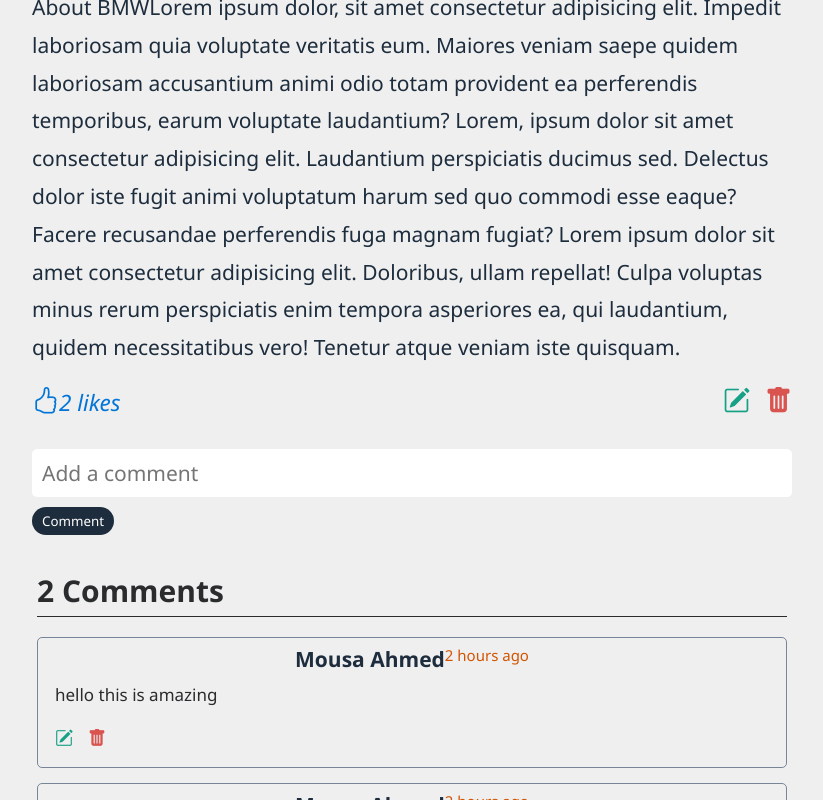
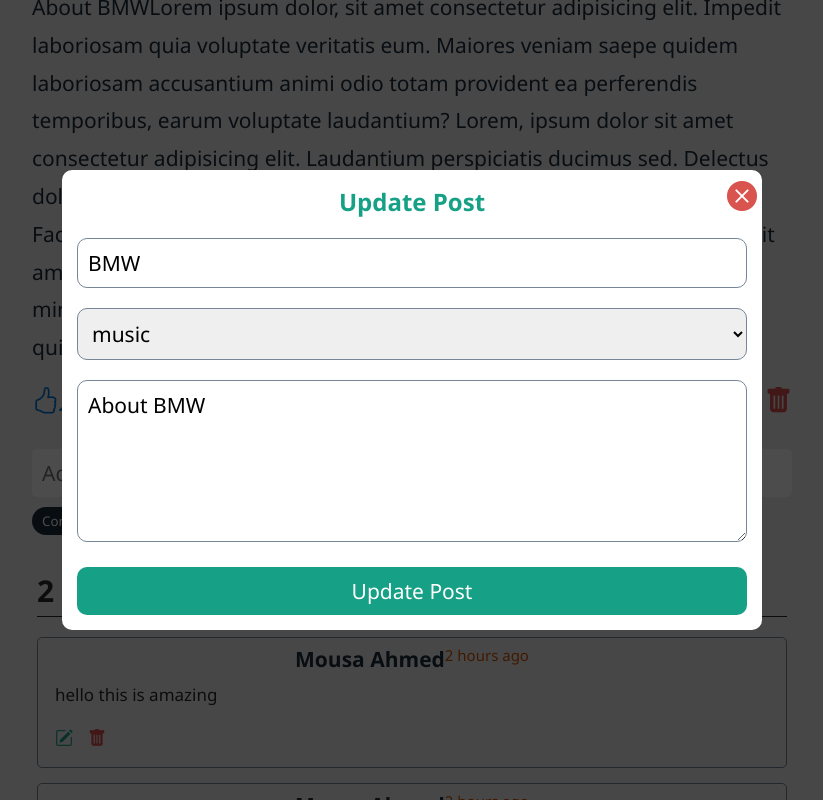
Before and after one commit to Mousa-Ahmed0/full-stack-Blog, a React (Create React App) app in the folder frontend/: page /posts/details/1 in a window 1280 px wide. Both pictures are taken after a click on the icon 964 px from the left and 1106 px from the top of the page. Shown: the part 706-1506 px from the top of the page, without its empty margins (228-1051 px from the left). Built offline with nearby package versions, Linux system fonts and the light colour scheme.

Commit message:
Update Modal

```diff
--- a/frontend/src/components/addComment/CommitList.jsx
+++ b/frontend/src/components/addComment/CommitList.jsx
@@ -1,9 +1,12 @@
+import { useState } from 'react';
 import './CommitList.css'
 import swal from "sweetalert";
+import UpdateComment from './UpdateComment';
+const CommitList = () => {
+  const [updateComment, setUpdateComment] = useState(false);
 
-const CommitList = () => {
   //delete Comment handler
-       const deleteHandler=()=>{
+  const deleteHandler = () => {
     swal({
       title: "Are you sure?",
       text: "Once deleted, you will not be able to recover this Comment!",
@@ -21,6 +24,7 @@
         }
       });
   }
+
   return (
     <div className="comment-list">
       <h4 className="comment-list-count">2 Comments</h4>
@@ -34,11 +38,12 @@
             hello this is amazing
           </p>
           <div className="comment-item-icon-wrapper">
-                        <i className="bi bi-pencil-square"></i>
+            <i onClick={() => setUpdateComment(true)} className="bi bi-pencil-square"></i>
             <i onClick={deleteHandler} className="bi bi-trash-fill"></i>
           </div>
         </div>
       )}
+      {updateComment && <UpdateComment setUpdateComment={setUpdateComment} />}
     </div>
   );
 }
--- /dev/null
+++ b/frontend/src/components/addComment/UpdateComment.css
@@ -0,0 +1,63 @@
+.update-comment{
+    position: fixed;
+    top: 0;
+    left: 0;
+    width: 100%;
+    height: 100%;
+    background-color: rgba(0, 0, 0, 0.7);
+    z-index: 999;
+    display: flex;
+    align-items: center;
+    justify-content: center;
+}
+.update-comment-form{
+    width: 700px;
+    background-color: var(--white-color);
+    padding: 15px;
+    display: flex;
+    flex-direction: column;
+    position: relative;
+    border-radius: 10px;
+}
+.update-comment-form-close{
+    position: absolute;
+    top: 5px;
+    right: 5px;
+    color: var(--red-color);
+    cursor: pointer;
+    font-size: 30px;
+}
+.update-comment-title{
+    margin-bottom: 10px;
+    font-size: 24px;
+    color: var(--green-sea-color);
+    text-align: center;
+}
+.update-comment-input,
+.update-comment-textarea{
+    width: 100%;
+    border-radius: 10px;
+    font-size: 21px;
+    border: 1px solid var(--gray-color);
+    padding: 10px;
+    margin: 10px 0;
+
+}
+.update-comment-btn{
+    width: 100%;
+    cursor: pointer;
+    text-align: center;
+    background-color: var(--green-sea-color);
+    font-weight: 500;
+    font-size: 21px;
+    color: var(--white-color);
+    border-radius: 10px;
+    border: none;
+    padding: 10px;
+    margin-top: 15px;
+}
+@media (max-width:820px){
+    .update-comment-form{
+        width: 90%;
+    }
+}
--- /dev/null
+++ b/frontend/src/components/addComment/UpdateComment.jsx
@@ -0,0 +1,36 @@
+import { useState } from 'react';
+import './UpdateComment.css'
+import {  toast } from 'react-toastify';
+const UpdateComment = ({setUpdateComment}) => {
+    const [text,setText]=useState("This is so great");
+
+
+    //form submit handler
+    const forSubmitHandler=(e)=>{
+        e.preventDefault();
+        if(text.trim()==="") return toast.error("Post Title is required");
+
+        console.log({text});
+    }
+    return (
+        <div className="update-comment">
+            <form onSubmit={forSubmitHandler} className="update-comment-form">
+                <abbr title='close'>
+                    <i className="bi bi-x-circle-fill update-comment-form-close"
+                        onClick={()=>setUpdateComment(false)}
+                    ></i>
+                </abbr>
+                <h1 className="update-comment-title" >Edit Comment</h1>
+                <input type="text" value={text}
+                    onChange={(e)=>setText(e.target.value)}
+                    className="update-comment-input"
+                />
+
+                <button type='submit' className="update-comment-btn">Edit Comment</button>
+            </form>
+        </div>
+    );
+
+}
+
+export default UpdateComment;
--- a/frontend/src/pages/post-details/PostDetails.jsx
+++ b/frontend/src/pages/post-details/PostDetails.jsx
@@ -6,6 +6,7 @@
 import AddComment from "../../components/addComment/AddComment";
 import CommitList from "../../components/addComment/CommitList";
 import swal from "sweetalert";
+import UpdatePostModal from "./UpdatePostModal";
 const PostDetails = () => {
     useEffect(()=>{
         window.scrollTo(0,0);
@@ -14,6 +15,8 @@
     const { id } = useParams();
     const post = posts.find(p => p._id === parseInt(id));
     const [file,setFile]=useState(null);
+    const [updatePost,setUpdatePost]=useState(false);
+
 
     const updateImageHandler=(e)=>{
         e.preventDefault();
@@ -78,12 +81,14 @@
                 <i className="bi bi-hand-thumbs-up"><small>{post.likes.length} likes</small></i>
 
                 <div>
-                    <i className="bi bi-pencil-square"></i>
+                    <i onClick={()=>setUpdatePost(true)} className="bi bi-pencil-square"></i>
                     <i onClick={deleteHandler} className="bi bi-trash-fill"></i>
                 </div>
             </div>
            <AddComment/>
            <CommitList/>
+           {updatePost &&  <UpdatePostModal post={post} setUpdatePost={setUpdatePost}/>
+}
         </section>
     );
 }
--- /dev/null
+++ b/frontend/src/pages/post-details/UpdatePostModal.css
@@ -0,0 +1,63 @@
+.update-post{
+    position: fixed;
+    top: 0;
+    left: 0;
+    width: 100%;
+    height: 100%;
+    background-color: rgba(0, 0, 0, 0.7);
+    z-index: 999;
+    display: flex;
+    align-items: center;
+    justify-content: center;
+}
+.update-post-form{
+    width: 700px;
+    background-color: var(--white-color);
+    padding: 15px;
+    display: flex;
+    flex-direction: column;
+    position: relative;
+    border-radius: 10px;
+}
+.update-post-form-close{
+    position: absolute;
+    top: 5px;
+    right: 5px;
+    color: var(--red-color);
+    cursor: pointer;
+    font-size: 30px;
+}
+.update-post-title{
+    margin-bottom: 10px;
+    font-size: 24px;
+    color: var(--green-sea-color);
+    text-align: center;
+}
+.update-post-input,
+.update-post-textarea{
+    width: 100%;
+    border-radius: 10px;
+    font-size: 21px;
+    border: 1px solid var(--gray-color);
+    padding: 10px;
+    margin: 10px 0;
+
+}
+.update-post-btn{
+    width: 100%;
+    cursor: pointer;
+    text-align: center;
+    background-color: var(--green-sea-color);
+    font-weight: 500;
+    font-size: 21px;
+    color: var(--white-color);
+    border-radius: 10px;
+    border: none;
+    padding: 10px;
+    margin-top: 15px;
+}
+@media (max-width:820px){
+    .update-post{
+        width: 90%;
+    }
+}
--- /dev/null
+++ b/frontend/src/pages/post-details/UpdatePostModal.jsx
@@ -0,0 +1,44 @@
+import { useState } from 'react';
+import './UpdatePostModal.css'
+import {  toast } from 'react-toastify';
+
+const UpdatePostModal = ({setUpdatePost , post}) => {
+
+    const [title,setTitle]=useState(post.title);
+    const [description,setDescription]=useState(post.description);
+    const [category,setCategory]=useState(post.category);
+
+    //form submit handler
+    const forSubmitHandler=(e)=>{
+        e.preventDefault();
+        if(title.trim()==="") return toast.error("Post Title is required");
+        if(description.trim()==="") return toast.error("Post description is required");
+        if(category.trim()==="") return toast.error("Post category is required");
+        console.log({title,description,category});
+    }
+    return (
+        <div className="update-post">
+            <form onSubmit={forSubmitHandler} className="update-post-form">
+                <abbr title='close'>
+                    <i className="bi bi-x-circle-fill update-post-form-close"
+                        onClick={()=>setUpdatePost(false)}
+                    ></i>
+                </abbr>
+                <h1 className="update-post-title" >Update Post</h1>
+                <input type="text" value={title}
+                    onChange={(e)=>setTitle(e.target.value)}
+                    className="update-post-input"
+                />
+                <select className='update-post-input' value={category} onChange={(e)=>setCategory(e.target.value)}>
+                    <option disabled >Select A Category</option>
+                    <option value="music">music</option>
+                    <option value="travelling">Travelling</option>
+                </select>
+                <textarea className='update-post-textarea' rows="5" value={description} onChange={(e)=>setDescription(e.target.value)}></textarea>
+                <button type='submit' className="update-post-btn">Update Post</button>
+            </form>
+        </div>
+    );
+}
+
+export default UpdatePostModal;
```
Lines whose indentation alone changed are shown as unchanged.
